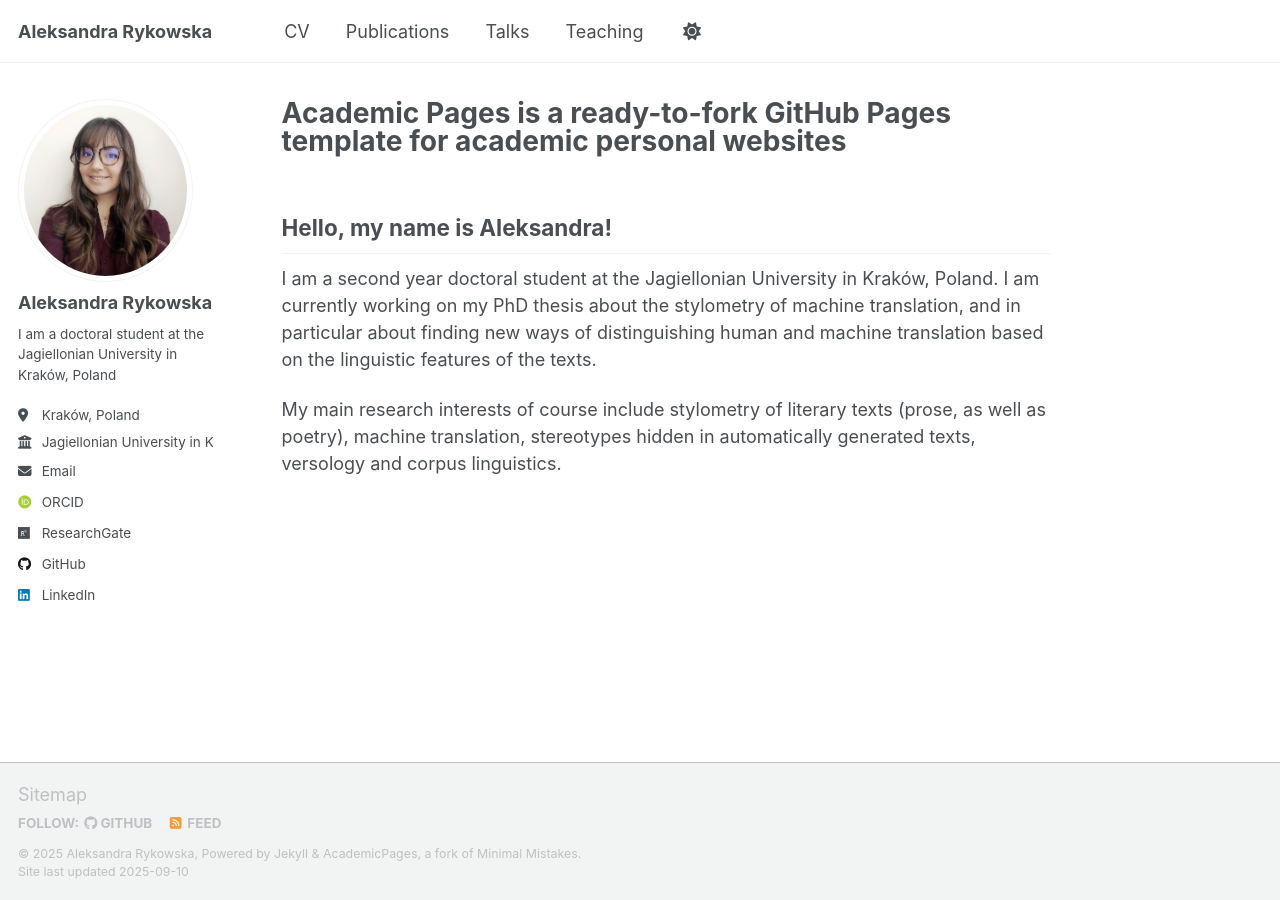
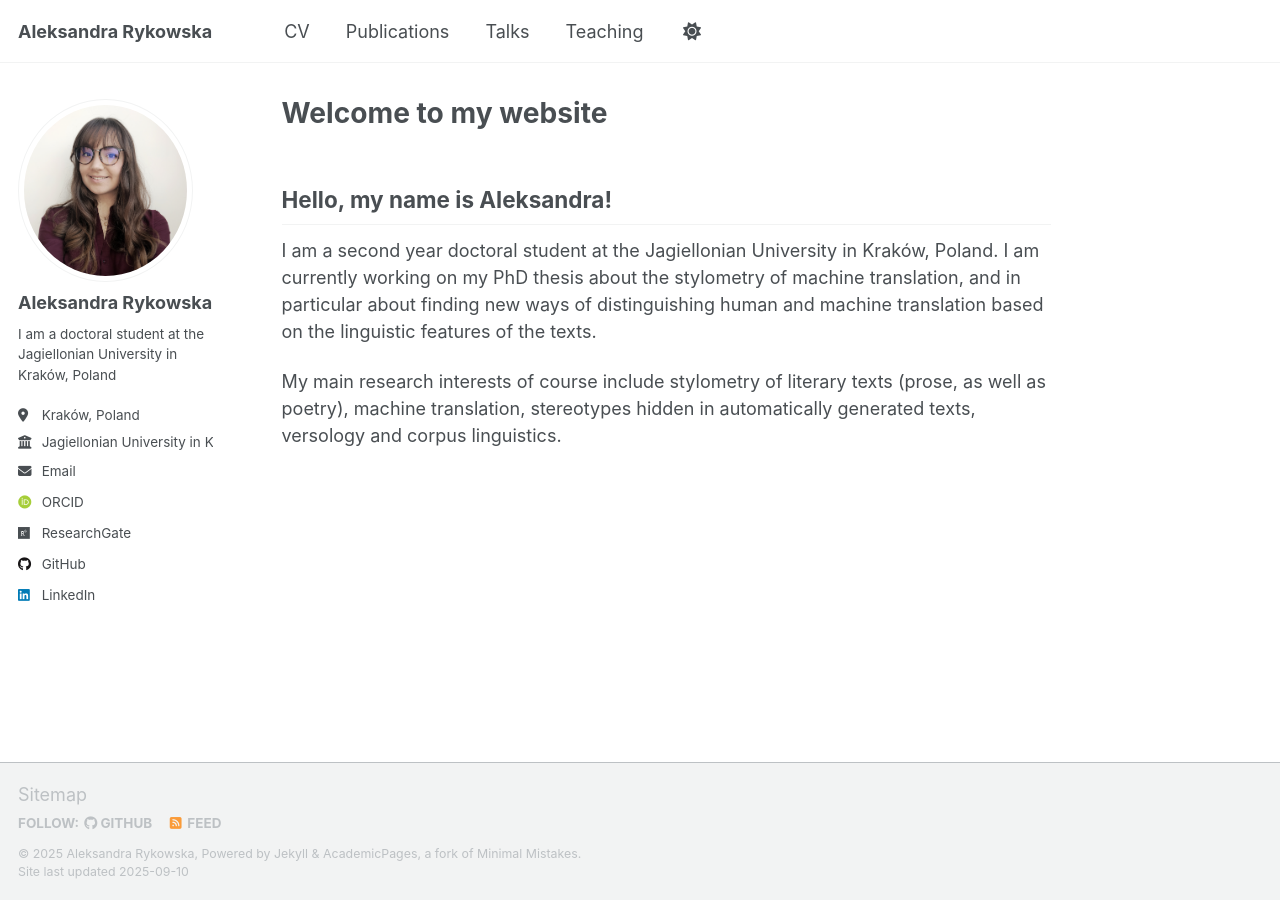
Before and after one commit to aleksandra2812/aleksandra2812.github.io, a Jekyll site: the page built from _pages/about.md, in a window 1280 px wide. Built offline with Jekyll 4.4.1, drawn with Linux system fonts in a browser that asks for light colours; some web fonts are replaced; a script that is not in the unit is left out.

Commit message:
Edit about

```diff
--- a/_pages/about.md
+++ b/_pages/about.md
@@ -1,6 +1,6 @@
 ---
 permalink: /
-title: "Academic Pages is a ready-to-fork GitHub Pages template for academic personal websites"
+title: "Welcome to my website"
 author_profile: true
 redirect_from:
   - /about/
```
